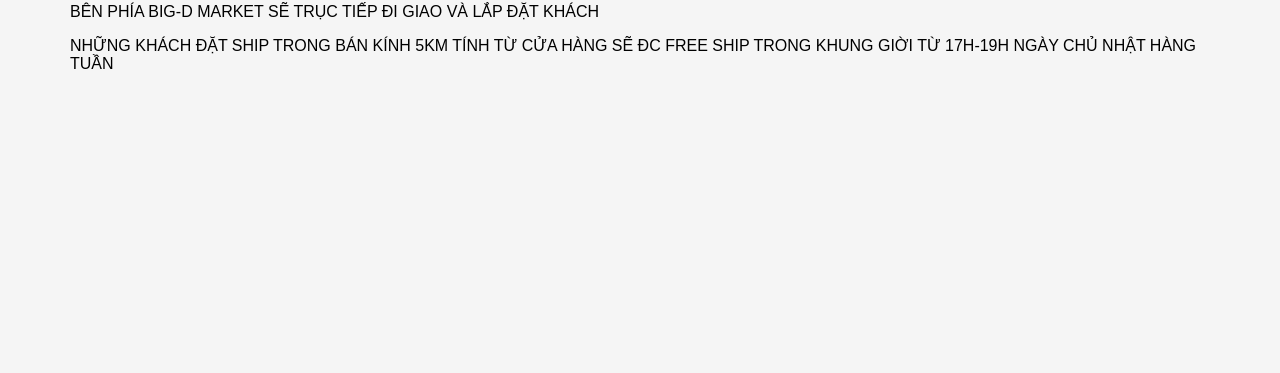
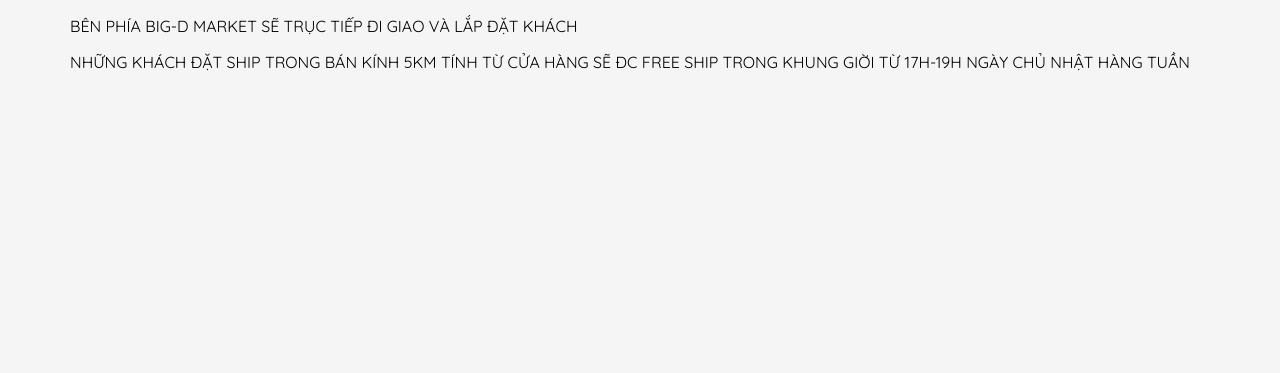
Before and after one commit to trinhdung19808/clone2, a plain HTML site: page bài cuối khóa/thanhtoan.html in a window 1280 px wide. Shown: the part 427-800 px from the top of the page. Drawn offline with Linux system fonts and the light colour scheme.

Commit message:
Update thanhtoan.html

```diff
--- a/bài cuối khóa/thanhtoan.html
+++ b/bài cuối khóa/thanhtoan.html
@@ -2,6 +2,7 @@
 <html>
     <head>
         <link rel="stylesheet" type="text/css" href="last.css">
+        <link href="https://fonts.googleapis.com/css2?family=Dancing+Script:wght@600&family=Quicksand&display=swap" rel="stylesheet">
     </head>
 
 <title > Trang Thanh Toán </title>
```
